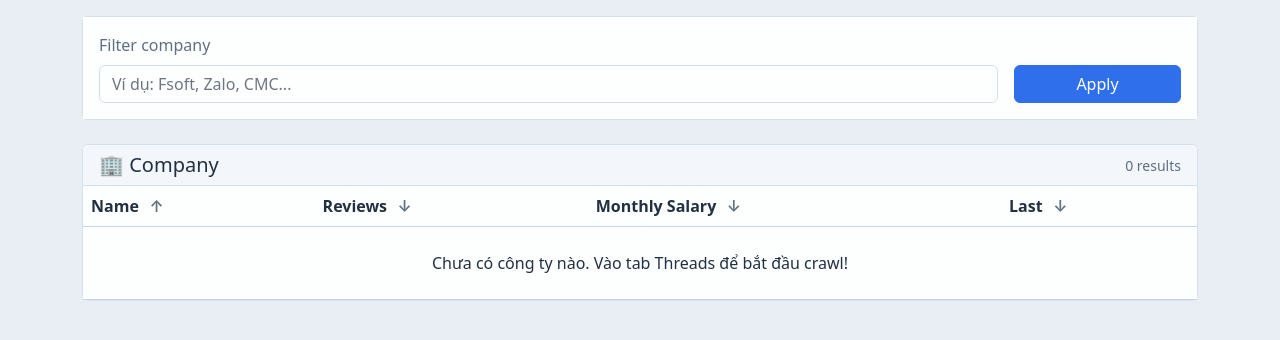
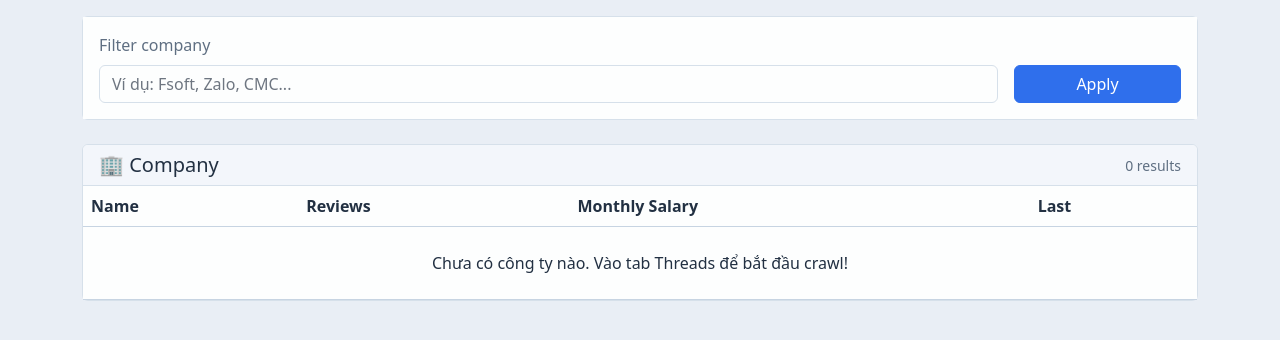
Before and after one commit to rin2401/voz-review, a FastAPI app: template templates/index.html in a window 1280 px wide. Shown: the part 203-543 px from the top of the page. Run offline with FastAPI, Linux system fonts and the light colour scheme; the template is opened without the code that fills it, so the values that code supplies are empty; parts of the project's set-up code (start-up, migrations or seed data) failed here and were passed over.

Commit message:
Revert company header sort buttons UI

```diff
--- a/templates/index.html
+++ b/templates/index.html
@@ -114,34 +114,20 @@
             justify-content: center;
             border-radius: 999px;
         }
-        .sort-header {
+        .sort-link {
+            color: var(--text-color) !important;
             display: inline-flex;
             align-items: center;
-            gap: 0.4rem;
+            gap: 0.35rem;
             font-weight: 600;
         }
-        .sort-button {
-            color: var(--muted-color) !important;
-            display: inline-flex;
-            align-items: center;
-            justify-content: center;
-            width: 1.4rem;
-            height: 1.4rem;
-            border-radius: 999px;
-            border: 1px solid transparent;
-            text-decoration: none;
-            transition: all 0.15s ease;
-        }
-        .sort-button:hover {
+        .sort-link:hover {
             color: var(--link-color) !important;
-            border-color: var(--border-color);
-            background: var(--hover-bg);
             text-decoration: none;
         }
-        .sort-button.active {
-            color: var(--link-color) !important;
-            border-color: var(--border-color);
-            background: var(--hover-bg);
+        .sort-indicator {
+            font-size: 0.8rem;
+            color: var(--muted-color) !important;
         }
         body.light-mode .btn-secondary {
             background: #f8fafd !important;
@@ -301,28 +287,24 @@
                     <thead>
                         <tr>
                             <th>
-                                <span class="sort-header">
-                                    <span>Name</span>
-                                    <a class="sort-button {% if sort == 'az' %}active{% endif %}" href="/?sort=az{% if query %}&q={{ query | urlencode }}{% endif %}" title="Sort by name">↑</a>
-                                </span>
+                                <a class="sort-link" href="/?sort=az{% if query %}&q={{ query | urlencode }}{% endif %}">
+                                    Name {% if sort == 'az' %}<span class="sort-indicator">↑</span>{% endif %}
+                                </a>
                             </th>
                             <th>
-                                <span class="sort-header">
-                                    <span>Reviews</span>
-                                    <a class="sort-button {% if sort == 'most_review' %}active{% endif %}" href="/?sort=most_review{% if query %}&q={{ query | urlencode }}{% endif %}" title="Sort by reviews">↓</a>
-                                </span>
+                                <a class="sort-link" href="/?sort=most_review{% if query %}&q={{ query | urlencode }}{% endif %}">
+                                    Reviews {% if sort == 'most_review' %}<span class="sort-indicator">↓</span>{% endif %}
+                                </a>
                             </th>
                             <th>
-                                <span class="sort-header">
-                                    <span>Monthly Salary</span>
-                                    <a class="sort-button {% if sort == 'salary_desc' %}active{% endif %}" href="/?sort=salary_desc{% if query %}&q={{ query | urlencode }}{% endif %}" title="Sort by monthly salary">↓</a>
-                                </span>
+                                <a class="sort-link" href="/?sort=salary_desc{% if query %}&q={{ query | urlencode }}{% endif %}">
+                                    Monthly Salary {% if sort == 'salary_desc' %}<span class="sort-indicator">↓</span>{% endif %}
+                                </a>
                             </th>
                             <th>
-                                <span class="sort-header">
-                                    <span>Last</span>
-                                    <a class="sort-button {% if sort == 'recent_review' %}active{% endif %}" href="/?sort=recent_review{% if query %}&q={{ query | urlencode }}{% endif %}" title="Sort by recent review">↓</a>
-                                </span>
+                                <a class="sort-link" href="/?sort=recent_review{% if query %}&q={{ query | urlencode }}{% endif %}">
+                                    Last {% if sort == 'recent_review' %}<span class="sort-indicator">↓</span>{% endif %}
+                                </a>
                             </th>
                         </tr>
                     </thead>
```
